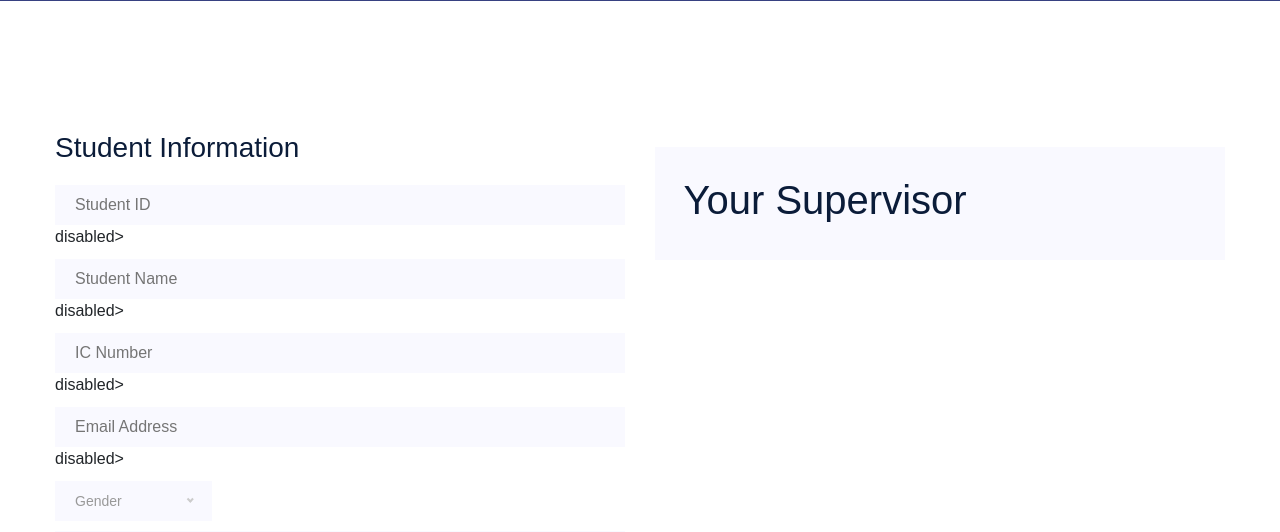
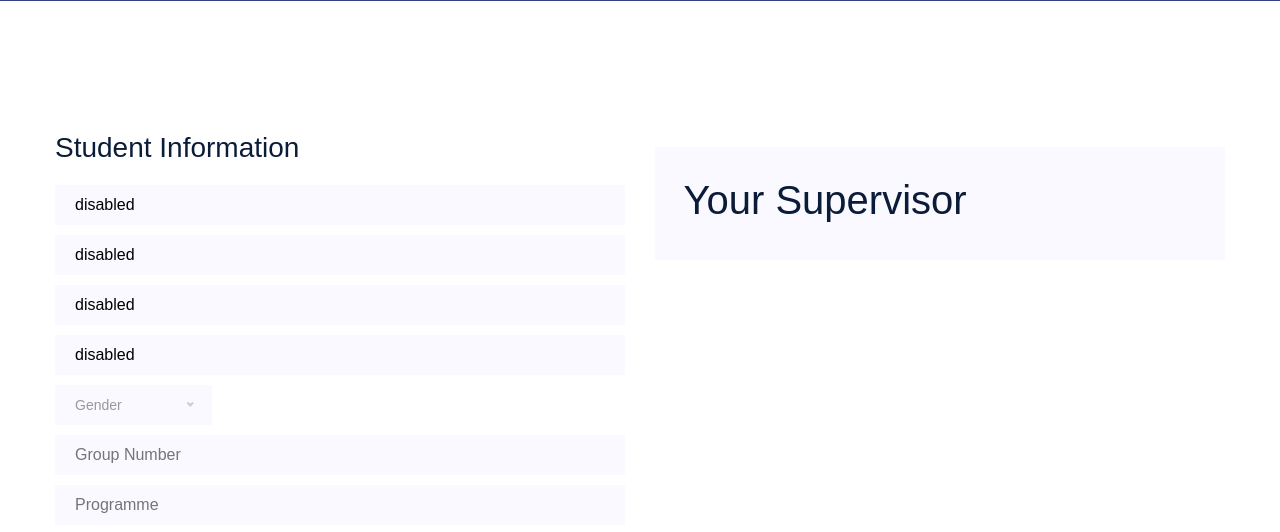
Before and after one commit to N0nEscapeSh3d0w/TARUMT-internship, a Flask app: page /viewStudent in a window 1280 px wide. Shown: the part 533-1065 px from the top of the page. Run offline with Flask 3, Linux system fonts and the light colour scheme; tables that the repository leaves empty or names only in its code hold one stand-in row (values such as "Sample post"); some libraries are stand-ins or nearby versions; some web fonts are replaced; grey boxes are pictures that could not be loaded.

Commit message:
Update student.html

```diff
--- a/templates/student.html
+++ b/templates/student.html
@@ -103,22 +103,22 @@
                             <div class="mt-10">
                                 <input type="text" name="stud_id" placeholder="Student ID"
                                     onfocus="this.placeholder = ''" onblur="this.placeholder = 'Student ID'" required
-                                    class="single-input">{{ student[0] }} disabled>
+                                    class="single-input" value={{ student[0] }} disabled>
                             </div>
 			    <div class="mt-10">
 				<input type="text" name="stud_name" placeholder="Student Name"
 				onfocus="this.placeholder = ''" onblur="this.placeholder = 'Student Name'" required
-				class="single-input">{{ student[1] }} disabled>
+				class="single-input" value={{ student[1] }} disabled>
 			    </div>
 			    <div class="mt-10">
 				<input type="text" name="ic" placeholder="IC Number"
 			   	onfocus="this.placeholder = ''" onblur="this.placeholder = 'IC Number'" required
-				class="single-input">{{ student[2] }} disabled>
+				class="single-input" value={{ student[2] }} disabled>
 			    </div>
 			    <div class="mt-10">
 			 	<input type="email" id="email_input" name="email" placeholder="Email Address"
 				onfocus="this.placeholder = ''" onblur="this.placeholder = 'Email Address'" required
-				class="single-input">{{ student[3] }} disabled>
+				class="single-input" value={{ student[3] }} disabled>
 			     </div>
                              <div class="single-element-widget mt-10">
                                 <div class="default-select">
```
